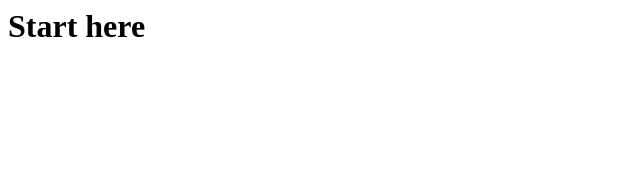
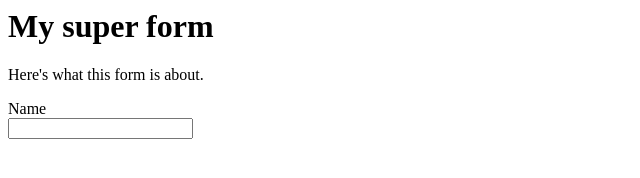
Before and after one commit to ctauchen/FCC-WebDev-2, a plain HTML site: page index.html in a window 1280 px wide. Shown: the whole page, without its empty margins (0-640 px from the left). Drawn offline with Linux system fonts and the light colour scheme.

Commit message:
Fixes #1, fixes #2, fixes #3, fixes #4.

```diff
--- a/index.html
+++ b/index.html
@@ -1,7 +1,22 @@
 <html>
+
+<head>
+
+</head>
+
 <body>
 <main>
-<h1> Start here </h1>
+<h1 id="title">My super form</h1>
+
+<p id="description">Here's what this form is about.</p>
+
+<form id="survey-form">
+    <label for="name">Name</label><br>
+<input type="text"><br>
+
+</form>
+
+
 </main>
 </body
 </html>
--- a/style.css
+++ b/style.css
@@ -1,5 +1,27 @@
 h1 {
-font-family: Arial;
-color: blue
-font-size: 2em;
+  font-family: Arial;
+  color: blue
+  font-size: 2em;
 }
+
+p {
+
+}
+
+/*Selectors for the challenge*/
+
+#title {
+
+}
+
+#description {
+
+}
+
+#survey-form {
+
+}
+
+#name {
+
+}
```
